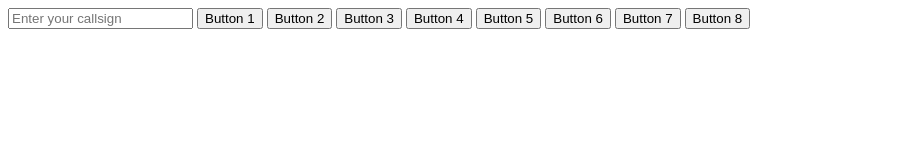
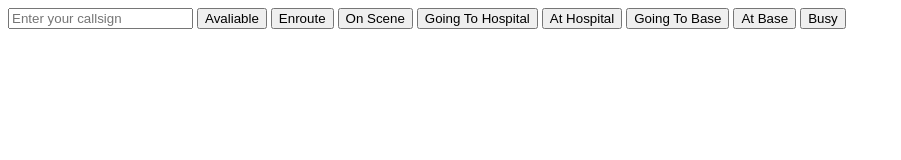
Before and after one commit to DansUkVlogs946/CAD-System, a plain HTML site: page index.html in a window 1280 px wide. Shown: the whole page, without its empty margins (0-901 px from the left). Drawn offline with Linux system fonts and the light colour scheme.

Commit message:
Add files via upload

```diff
--- a/index.html
+++ b/index.html
@@ -11,57 +11,16 @@
   <input type="text" id="userCallSign" placeholder="Enter your callsign">
 
   <!-- 8 buttons for different actions -->
-  <button class="button" data-button="Button 1">Button 1</button>
-  <button class="button" data-button="Button 2">Button 2</button>
-  <button class="button" data-button="Button 3">Button 3</button>
-  <button class="button" data-button="Button 4">Button 4</button>
-  <button class="button" data-button="Button 5">Button 5</button>
-  <button class="button" data-button="Button 6">Button 6</button>
-  <button class="button" data-button="Button 7">Button 7</button>
-  <button class="button" data-button="Button 8">Button 8</button>
+  <button class="button" data-button="Button 1">Avaliable</button>
+  <button class="button" data-button="Button 2">Enroute</button>
+  <button class="button" data-button="Button 3">On Scene</button>
+  <button class="button" data-button="Button 4">Going To Hospital</button>
+  <button class="button" data-button="Button 5">At Hospital</button>
+  <button class="button" data-button="Button 6">Going To Base</button>
+  <button class="button" data-button="Button 7">At Base</button>
+  <button class="button" data-button="Button 8">Busy</button>
 
-  <script>
-    // Function to handle button click
-    function sendButtonData(buttonName) {
-      var user = document.getElementById("userCallSign").value;
-
-      if (!user) {
-        alert("Please enter your callsign.");
-        return;
-      }
-
-      // Prepare the POST request data
-      var data = {
-        button: buttonName,
-        user: user
-      };
-
-      // Send the POST request
-      fetch("https://script.google.com/macros/s/AKfycby6kz8a8f347JSvWdb1hRFDtKwEHUuIy_QGGsgAnGfBiDuZ5kGf8xprr89LPal0XdV9/exec", {
-        method: "POST",
-        headers: { "Content-Type": "application/json" },
-        body: JSON.stringify(data),
-        mode: "no-cors" // Bypass CORS issues
-      })
-      .then(response => {
-        console.log("Request sent successfully!");
-        alert("Data sent successfully!");
-      })
-      .catch(error => {
-        console.error("Error:", error);
-        alert("Error occurred while sending data.");
-      });
-    }
-
-    // Add event listeners for all the buttons
-    var buttons = document.querySelectorAll(".button");
-    buttons.forEach(function(button) {
-      button.addEventListener("click", function() {
-        var buttonName = this.getAttribute("data-button");
-        sendButtonData(buttonName);
-      });
-    });
-  </script>
+  <script src="index.js"></script>
 
 </body>
 </html>
--- a/index.js
+++ b/index.js
@@ -0,0 +1,40 @@
+// Function to handle button click
+function sendButtonData(buttonName) {
+    var user = document.getElementById("userCallSign").value;
+
+    if (!user) {
+      alert("Please enter your callsign.");
+      return;
+    }
+
+    // Prepare the POST request data
+    var data = {
+      button: buttonName,
+      user: user
+    };
+
+    // Send the POST request
+    fetch("https://script.google.com/macros/s/AKfycby6kz8a8f347JSvWdb1hRFDtKwEHUuIy_QGGsgAnGfBiDuZ5kGf8xprr89LPal0XdV9/exec", {
+      method: "POST",
+      headers: { "Content-Type": "application/json" },
+      body: JSON.stringify(data),
+      mode: "no-cors" // Bypass CORS issues
+    })
+    .then(response => {
+      console.log("Request sent successfully!");
+      alert("Data sent successfully!");
+    })
+    .catch(error => {
+      console.error("Error:", error);
+      alert("Error occurred while sending data.");
+    });
+  }
+
+  // Add event listeners for all the buttons
+  var buttons = document.querySelectorAll(".button");
+  buttons.forEach(function(button) {
+    button.addEventListener("click", function() {
+      var buttonName = this.getAttribute("data-button");
+      sendButtonData(buttonName);
+    });
+  });
```
